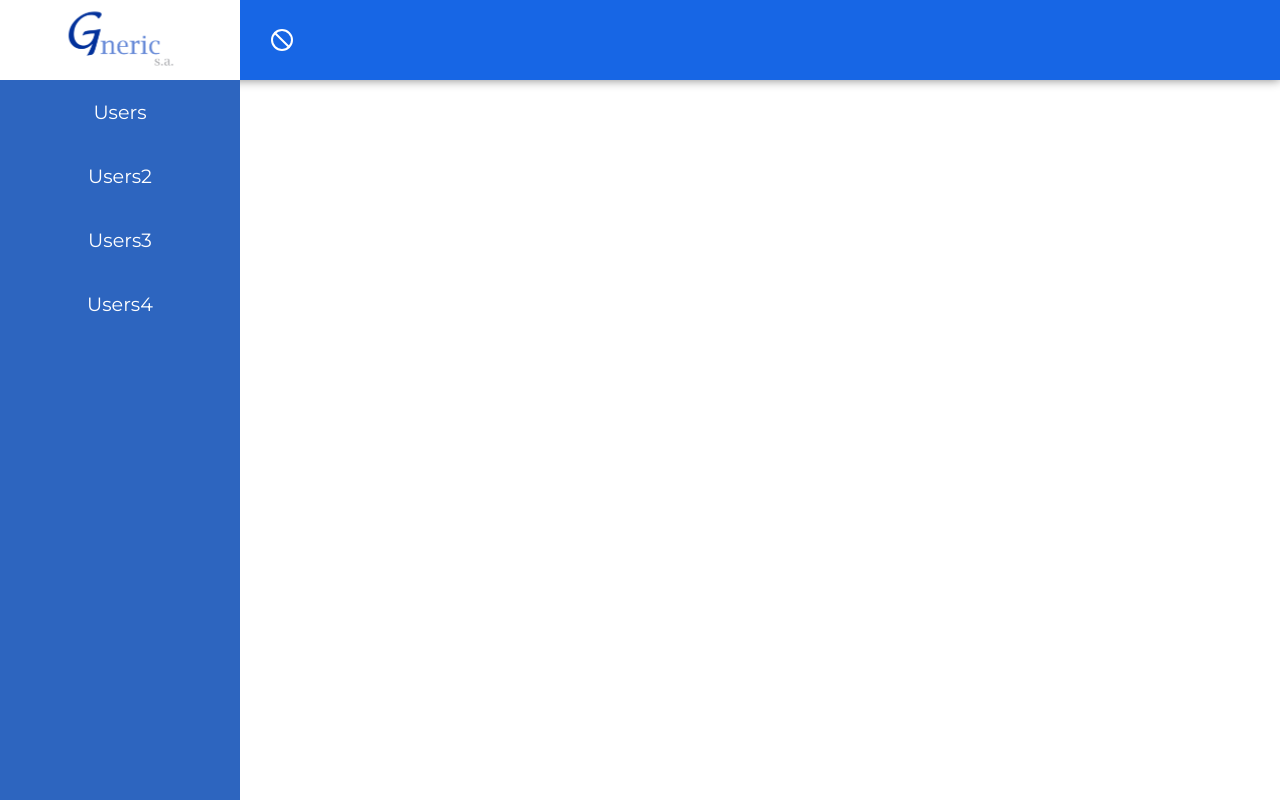
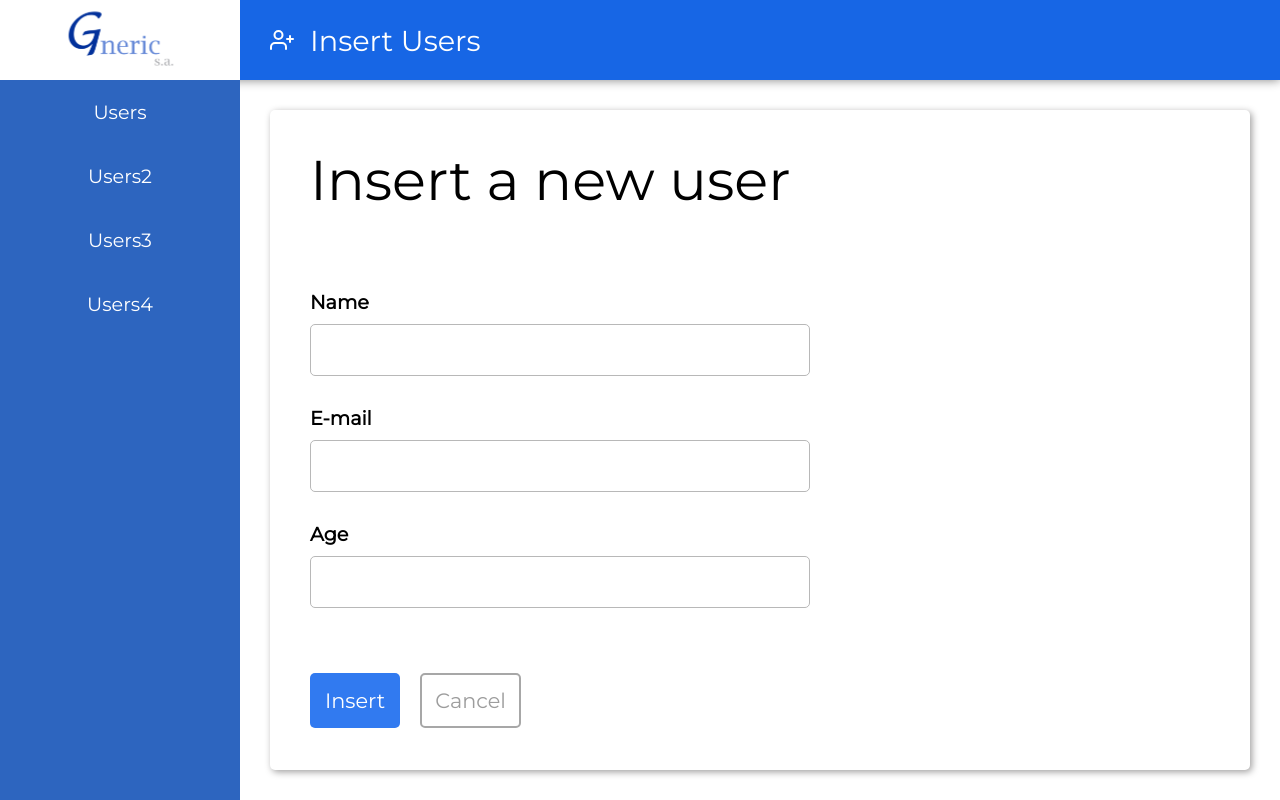
Before and after one commit to WindowsCrashed/crud-app-react-express, a React (Create React App) app in the folder client/: page /users/insert in a window 1280 px wide. Built offline with nearby package versions, Linux system fonts and the light colour scheme.

Commit message:
Created user insertion page

```diff
--- a/client/src/App.css
+++ b/client/src/App.css
@@ -26,14 +26,42 @@ body {
   color: rgb(7, 62, 215);
 }
 
+.btn {
+  display: flex;
+  justify-content: center;
+  align-items: center;
+  padding: 15px;
+  text-decoration: none;
+  border-radius: 5px;
+}
+
+.btn:hover {
+  box-shadow: inset 0px 0px 100px 0px rgba(0, 0, 0, 0.1);
+  cursor: pointer;
+}
+
+.btn:active {
+  box-shadow: inset 0px 0px 100px 0px rgba(0, 0, 0, 0.2);
+}
+
 .btn-primary {
   background-color: #317af0;
+  color: white;
 }
 
 .btn-warning {
   background-color: rgb(248, 195, 3);
+  color: white;
 }
 
 .btn-danger {
   background-color: rgb(235, 68, 68);
+  color: white;
 }
+
+.btn-inverted-secondary {
+  border: solid 2px rgb(167, 167, 167);
+  color: rgb(156, 156, 156);
+  background: none;
+  padding: 13px !important;
+}
--- a/client/src/components/button/index.jsx
+++ b/client/src/components/button/index.jsx
@@ -1,6 +1,5 @@
 import React from 'react'
 import { Link } from 'react-router-dom'
-import './style.css'
 
 function Button({ url, classes, children }) {
     return (
--- a/client/src/components/button/style.css
+++ /dev/null
@@ -1,17 +0,0 @@
-.btn {
-    display: flex;
-    justify-content: center;
-    align-items: center;
-    padding: 15px;
-    color: white;
-    text-decoration: none;
-    border-radius: 5px;
-}
-
-.btn:hover {
-    box-shadow: inset 0px 0px 100px 0px rgba(0, 0, 0, 0.1);
-}
-
-.btn:active {
-    box-shadow: inset 0px 0px 100px 0px rgba(0, 0, 0, 0.2);
-}
--- a/client/src/components/index.js
+++ b/client/src/components/index.js
@@ -6,7 +6,9 @@ import Table from './table'
 import TableRow from './table-row'
 import ActionButtons from './action-buttons'
 import Button from './button'
+import Input from './input'
 
 export {
-    Header, NavItem, NavBar, Title, Table, TableRow, Button, ActionButtons
+    Header, NavItem, NavBar, Title, Table, TableRow, Button, ActionButtons,
+    Input
 }
--- /dev/null
+++ b/client/src/components/input/index.jsx
@@ -0,0 +1,15 @@
+import React from 'react'
+import './style.css'
+
+function Input({ label, type }) {
+    return (
+        <div className='input'>
+            <label>
+                { label }
+                <input type={ type ?? 'text' }/>
+            </label>
+        </div>
+    )
+}
+
+export default Input
--- /dev/null
+++ b/client/src/components/input/style.css
@@ -0,0 +1,23 @@
+.input {
+    width: 500px;
+}
+
+.input label {
+    display: flex;
+    flex-direction: column;
+    align-items: start;
+    justify-content: center;
+    font-size: 1.2rem;
+    font-weight: 600;
+    gap: 10px;
+    width: 100%;
+}
+
+.input label input {
+    width: 95.5%;
+    height: 50px;
+    border-radius: 5px;
+    border: solid 1px rgb(184, 184, 184);
+    padding: 0px 10px;
+    font-size: 1.5rem
+}
--- a/client/src/pages/index.js
+++ b/client/src/pages/index.js
@@ -1,6 +1,7 @@
 import Home from './home'
 import Users from './users'
+import InsertUser from './insert-user'
 
 export {
-    Home, Users
+    Home, Users, InsertUser
 }
--- /dev/null
+++ b/client/src/pages/insert-user/index.jsx
@@ -0,0 +1,25 @@
+import React from 'react'
+import './style.css'
+import Content from '../../template/content'
+import { UserPlus } from 'react-feather'
+import { Input } from '../../components'
+
+function InsertUser() {
+    return (
+        <Content title='Insert a new user' pageTitle='Insert Users' pageIcon={ UserPlus }>
+            <form className='insert-user-form'>
+                <div className='input-group'>
+                    <Input label='Name'/>
+                    <Input label='E-mail' type='email'/>
+                    <Input label='Age' type='number'/>
+                </div>
+                <div className='btn-group'>
+                    <input type="submit" value="Insert" className='btn btn-primary'/>
+                    <input type="button" value="Cancel" className='btn btn-inverted-secondary'/>
+                </div>
+            </form>
+        </Content>
+    )
+}
+
+export default InsertUser
--- /dev/null
+++ b/client/src/pages/insert-user/style.css
@@ -0,0 +1,20 @@
+.insert-user-form .input-group {
+    display: flex;
+    flex-direction: column;
+    gap: 30px;
+    margin-bottom: 65px;
+}
+
+.insert-user-form .btn-group {
+    display: flex;
+    align-items: center;
+    gap: 20px;
+}
+
+.insert-user-form .btn-group input {
+    font-size: 1.3rem;
+}
+
+.insert-user-form .btn-group .btn-primary {
+    border: none;
+}
--- a/client/src/pages/users/index.jsx
+++ b/client/src/pages/users/index.jsx
@@ -29,7 +29,9 @@ function Users() {
             { loaded &&
                 <React.Fragment>
                     <div className='insert-btn-container'>
-                        <Button classes='btn-primary'>Insert a new user</Button>
+                        <Button classes='btn-primary' url='/users/insert'>
+                            Insert a new user
+                        </Button>
                     </div>
                     <Table headers={ headers } data={ data } />
                 </React.Fragment>
--- a/client/src/router/index.jsx
+++ b/client/src/router/index.jsx
@@ -1,12 +1,13 @@
 import React from 'react'
 import { Routes, Route } from 'react-router-dom'
-import { Home, Users } from '../pages'
+import { Home, Users, InsertUser } from '../pages'
 
 function Router() {
     return (
         <Routes>
             <Route path='/' element={ <Home/> }/>
             <Route path='/users' element={ <Users/> }/>
+            <Route path='/users/insert' element={ <InsertUser/> }/>
         </Routes>
     )
 }
--- a/client/src/template/content/index.jsx
+++ b/client/src/template/content/index.jsx
@@ -1,4 +1,4 @@
-import React, { useContext } from 'react'
+import React, { useContext, useEffect } from 'react'
 import './style.css'
 import { Title } from '../../components'
 import { PageTitleContext } from '../../context/page-title-context-provider'
@@ -6,8 +6,10 @@ import { PageTitleContext } from '../../context/page-title-context-provider'
 function Content({ title, pageTitle, pageIcon: PageIcon, children }) {
     const { setPageTitle, setPageIcon } = useContext(PageTitleContext)
 
-    setPageTitle(pageTitle ?? title)
-    if (PageIcon) setPageIcon(PageIcon)
+    useEffect(() => {
+        setPageTitle(pageTitle ?? title)
+        if (PageIcon) setPageIcon(PageIcon)
+    }, [])
 
     return (
         <main className='content'>
```
